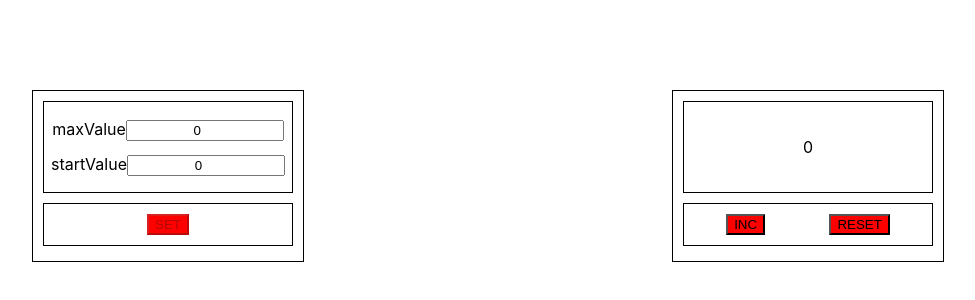
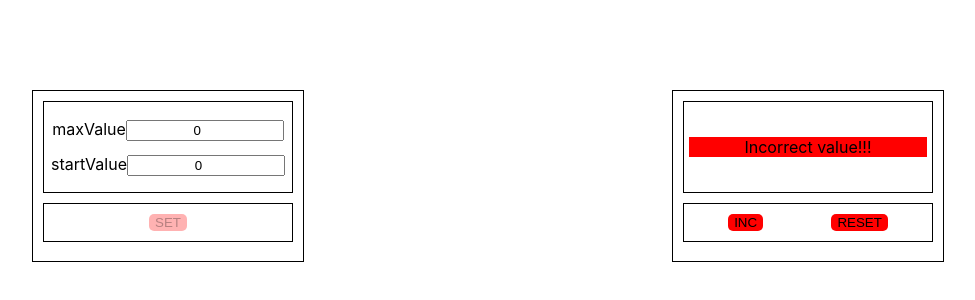
Before and after one commit to mindwideopen/counterProject, a React (Create React App) app in the folder counter-project/: page / in a window 1280 px wide. Shown: the part 224-524 px from the top of the page, without its empty margins (152-1127 px from the left). Built offline with nearby package versions, Linux system fonts and the light colour scheme.

Commit message:
done with minimal style

```diff
--- a/counter-project/src/App.css
+++ b/counter-project/src/App.css
@@ -7,3 +7,12 @@
 
 
 }
+
+.warning {
+    background-color: red ;
+    display: flex;
+    justify-content: center;
+    align-items: center;
+    width: 100%;
+    height: 100%;
+}
--- a/counter-project/src/App.tsx
+++ b/counter-project/src/App.tsx
@@ -2,7 +2,6 @@ import './App.css';
 import {SettingComponent} from "./components/SettingComponent";
 import {useEffect, useState} from "react";
 import {DisplayComponent} from "./components/DisplayComponent";
-
 
 
 function App() {
@@ -22,15 +21,12 @@ function App() {
     useEffect(() => {
         if (startValue<0) {
             setSetButtonMode(true)
-            setDisplayValue('Incorrect value!!!')        }
-    }, [startValue]);
-    useEffect(() => {
-
-
-    }, [displayValue]);
-
-
-
+            setDisplayValue('Incorrect value!!!')
+        } else if (maxValue<1) {
+            setSetButtonMode(true)
+            setDisplayValue('Incorrect value!!!')
+        }
+    }, [startValue, maxValue]);
 
 
 
@@ -42,7 +38,7 @@ function App() {
 
     const setStartValueFunction = (value: number) => {
 
-            setStartValue(value)
+        setStartValue(value)
     }
     console.log('startValue ', startValue)
 
@@ -85,12 +81,11 @@ function App() {
     }
 
     const inputChangeHandler = () => {
-        if(startValue>=-1) {
+        if (startValue >= 0) {
             setDisplayValue('select appropriate maxValue and startValue')
             setSetButtonMode(false)
             setIncrementButtonMode(true)
         }
-
     }
 
 
@@ -108,7 +103,8 @@ function App() {
             <DisplayComponent value={displayValue}
                               increment={increment}
                               reset={reset}
-                              buttonMode={incrementButtonMode}/>
+                              buttonMode={incrementButtonMode}
+                              maxValue={maxValue}/>
 
         </div>
 
--- a/counter-project/src/components/Button.tsx
+++ b/counter-project/src/components/Button.tsx
@@ -26,6 +26,24 @@ export const Button = (props: ButtonPropsType) => {
 
 
 const ButtonStyled = styled.button`
-background-color: red;
+    background-color: red;
+    outline: none;
+    border: none;
+    border-radius: 5px;
+
+    &:hover:enabled {
+        scale: 1.3;
+    }
+
+    &:active:enabled {
+
+        background-color: green;
+        color: white
+    }
+    &:disabled {
+        background-color: rgba(255, 0, 0, 0.3)
+
+}
+
 
 `
--- a/counter-project/src/components/DisplayComponent.tsx
+++ b/counter-project/src/components/DisplayComponent.tsx
@@ -9,7 +9,8 @@ type DisplayValuePropsType = {
     value: string,
     increment: () => void,
     reset: () => void,
-    buttonMode: boolean
+    buttonMode: boolean,
+    maxValue: number
 
 
 }
@@ -23,7 +24,8 @@ export const DisplayComponent = (props: DisplayValuePropsType) => {
          <SectionWrapper>
 
                  <UpperWrapperStyled>
-                     <SpanComponent value={props.value}/>
+                     <SpanComponent value={props.value}
+                     maxValue={props.maxValue}/>
 
                  </UpperWrapperStyled>
                  <Wrapper justify={'space-around'}>
--- a/counter-project/src/components/SpanComponent.tsx
+++ b/counter-project/src/components/SpanComponent.tsx
@@ -1,9 +1,11 @@
 import React from 'react';
 import styled from "styled-components";
 
+
 type SpanComponentProps = {
 
-   value: string
+    value: string,
+    maxValue?: number
 
 
 }
@@ -11,8 +13,9 @@ type SpanComponentProps = {
 export const SpanComponent = (props: SpanComponentProps) => {
 
     return (
-
-            <span>{props.value}</span>
+        <span className={props.value === 'Incorrect value!!!' || props.value === JSON.stringify(props.maxValue) ? 'warning' : undefined}>
+            {props.value}
+        </span>
 
     );
 };
```
